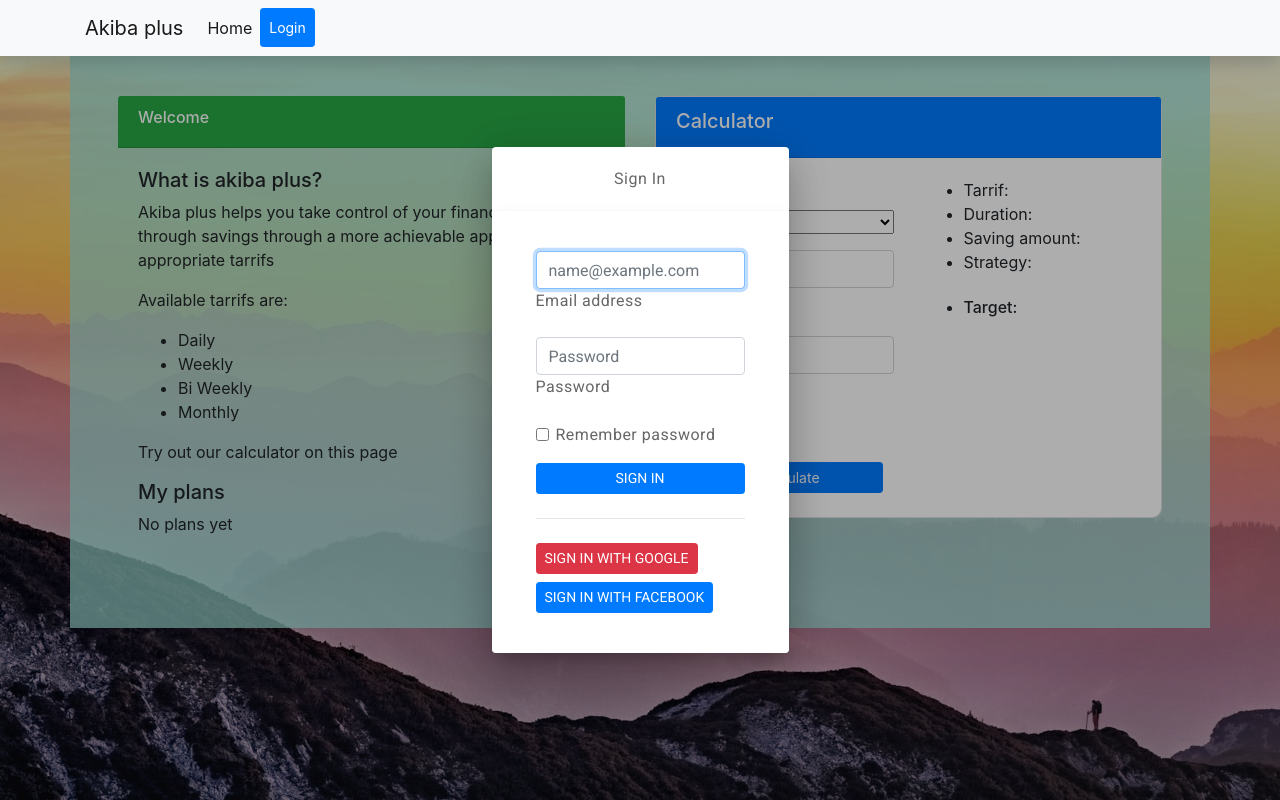
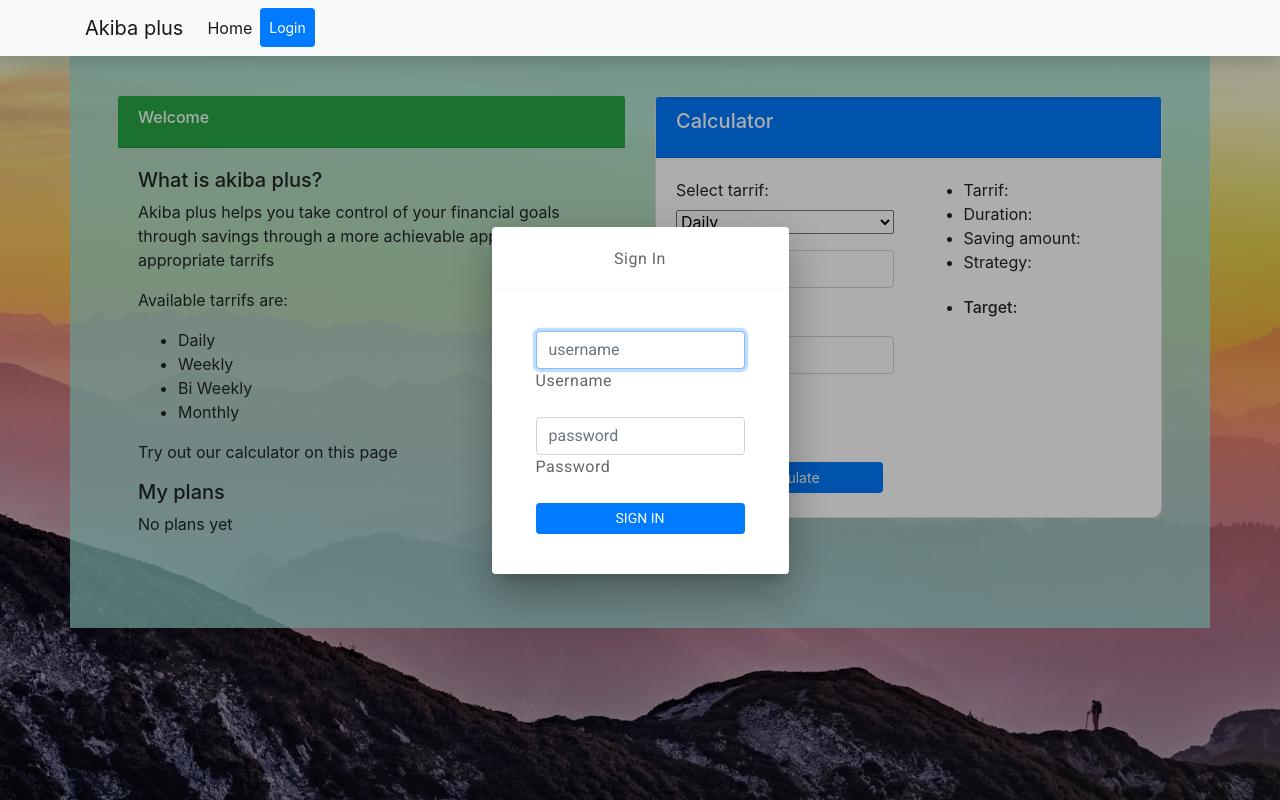
Before and after one commit to briannbig/akiba-plus, an Angular app: page / in a window 1280 px wide. Both pictures are taken after a click on the link "Login". Built offline with nearby package versions, Linux system fonts and the light colour scheme.

Commit message:
submit login form data to server

```diff
--- a/src/app/components/dialogs/login-dialog/login-dialog.component.html
+++ b/src/app/components/dialogs/login-dialog/login-dialog.component.html
@@ -3,36 +3,19 @@
 <div mat-dialog-content class="card border-0 shadow rounded-3">
     <div class="card-body">
 
-        <form (submit)="signIn()">
+        <form [formGroup]="loginForm" (submit)="signIn()">
             <div class="form-floating mb-3">
-                <input type="email" class="form-control" id="floatingInput" placeholder="name@example.com">
-                <label for="floatingInput">Email address</label>
+                <input type="text" class="form-control" id="floatingInput" placeholder="username"
+                    formControlName="username" required>
+                <label for="floatingInput">Username</label>
             </div>
             <div class="form-floating mb-3">
-                <input type="password" class="form-control" id="floatingPassword" placeholder="Password">
+                <input type="password" class="form-control" id="floatingPassword" placeholder="password"
+                    formControlName="password" required>
                 <label for="floatingPassword">Password</label>
             </div>
-
-            <div class="form-check mb-3">
-                <input class="form-check-input" type="checkbox" value="" id="rememberPasswordCheck">
-                <label class="form-check-label" for="rememberPasswordCheck">
-                    Remember password
-                </label>
-            </div>
             <div class="d-grid">
-                <button class="btn btn-primary text-uppercase btn-sm w-100 fw-bold" type="submit">Sign
-                    in</button>
-            </div>
-            <hr class="my-4">
-            <div class="d-grid mb-2">
-                <button class="btn btn-sm btn-danger text-uppercase fw-bold" type="submit">
-                    <i class="fab fa-google me-2"></i> Sign in with Google
-                </button>
-            </div>
-            <div class="d-grid">
-                <button class="btn btn-sm btn-primary text-uppercase fw-bold" type="submit">
-                    <i class="fab fa-facebook-f me-2"></i> Sign in with Facebook
-                </button>
+                <button class="btn btn-primary text-uppercase btn-sm w-100 fw-bold" type="submit">Sign in</button>
             </div>
         </form>
     </div>
--- a/src/app/components/dialogs/login-dialog/login-dialog.component.ts
+++ b/src/app/components/dialogs/login-dialog/login-dialog.component.ts
@@ -1,5 +1,5 @@
 import { Component } from '@angular/core';
-import { ReactiveFormsModule } from '@angular/forms';
+import { FormControl, FormGroup, ReactiveFormsModule } from '@angular/forms';
 
 import { MatDialogTitle, MatDialogContent } from '@angular/material/dialog'
 import { AuthService } from '../../../core/service/auth/auth.service';
@@ -14,11 +14,16 @@ import { AuthService } from '../../../core/service/auth/auth.service';
 })
 export class LoginDialogComponent {
 
+  loginForm = new FormGroup({
+    username: new FormControl('', { nonNullable: false }),
+    password: new FormControl('', { nonNullable: false })
+  })
+
 
   constructor(private auth: AuthService) { }
 
   signIn() {
-    this.auth.signIn("", "")
+    this.auth.signIn(this.loginForm.value.username!, this.loginForm.value.password!)
   }
 
 
```
